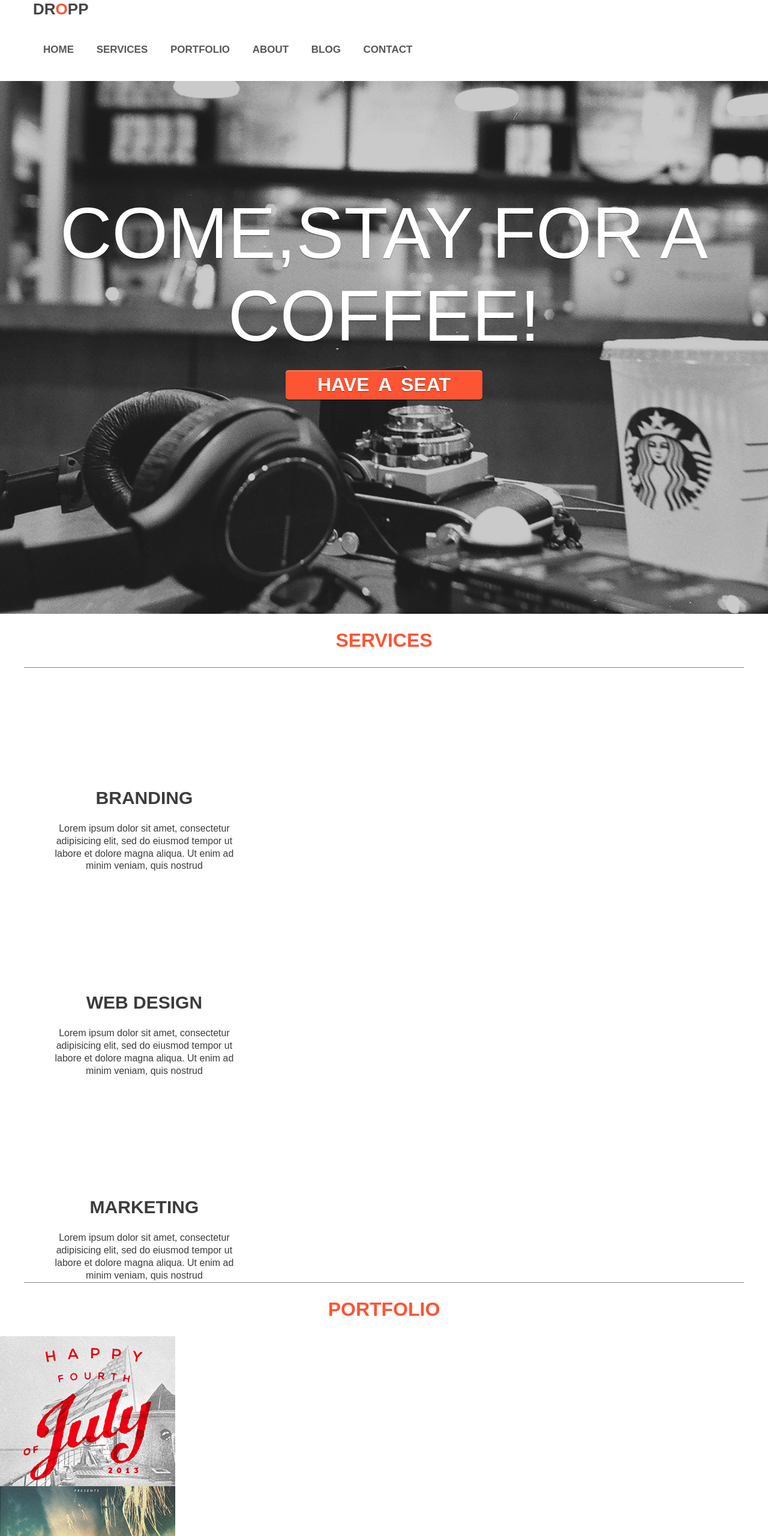
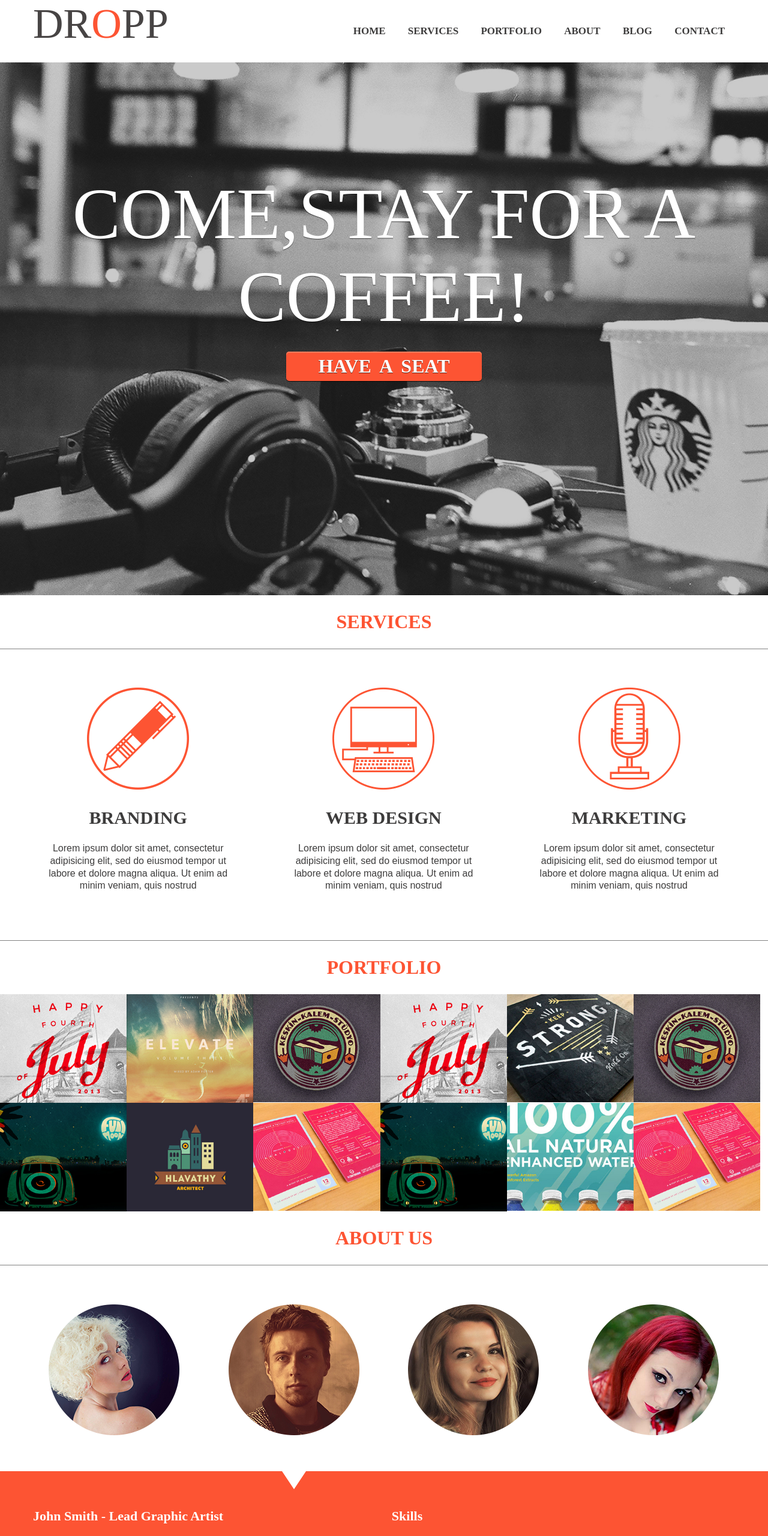
Before and after one commit to Mihaileon/dropp, a plain HTML site: page index.html in a window 1280 px wide. Shown: the top 2560 px of the page at 60% size. Drawn offline with Linux system fonts and the light colour scheme; a web font is replaced by a local one.

Commit message:
скомпелированный style.css

```diff
--- a/css/style.css
+++ b/css/style.css
@@ -1,226 +1,245 @@
-
-body{
+body {
   margin: 0;
-    font-family: "Oswald", Arial, Helvetica, sans-serif;
+  font-family: Arial, sans-serif;
   font-size: 13px;
 }
-
-.title, h1, h2, h3, h4 {
-    margin-top: 0;
-    margin-bottom: 0;
+h1 {
+  font-size: 28px;
 }
-
-ul{
-	margin: 0;
-	padding: 0;
+h2 {
+  font-size: 26px;
 }
-
-p{
-	font-family: Arial;
+h3 {
+  font-size: 24px;
+}
+h4 {
+  font-size: 22px;
+}
+p {
   margin: 0;
   font-size: 16px;
   line-height: 1.3;
+  font-family: Arial;
 }
-
-a{
-	text-decoration: none;
-	color: inherit;
+.header {
+  min-width: 798px;
 }
-
-.main-container{
+.main-container {
   margin: 0 auto;
   max-width: 1200px;
   min-width: 768px;
   padding: 0 15px;
   box-sizing: border-box;
 }
-
-.flexbox{
-	display: flex;
-	flex-flow: row wrap;
-}
-
-.header__flexbox{
+.header__container {
   display: flex;
   justify-content: space-between;
 }
-
-.header__logo{
+.header__logo {
   color: #474444;
+  font-size: 70px;
+  font-weight: normal;
 }
-
-.header_symbol{
+.header_symbol {
   color: #fd5433;
 }
-
-.header__menu{
+@keyframes slidein {
+  from {
+    padding-right: 35%;
+  }
+  to {
+    padding-right: 0%;
+  }
+}
+.header__menu {
   max-width: 900px;
+  animation-duration: 1s;
+  animation-name: slidein;
 }
-
-.menu__list-item{
+.list {
+  padding-left: 0;
+  margin-bottom: 0;
+  margin-top: 0;
+}
+.menu__list-item {
   display: inline-block;
   font-size: 17px;
   font-weight: bold;
-	color: #565656;
+  color: #3d3c3c;
 }
-
-.menu__list-item:hover{
+.menu__list-item:hover {
   background-color: #fd5433;
 }
-
-.menu__link{
+.link {
+  text-decoration: none;
+  color: inherit;
+}
+.menu {
+  font-family: oswald;
+}
+.menu__link {
   display: inline-block;
   padding: 42px 17px;
 }
-
-.menu__link:hover{
-	color : #fff;
+.menu__link:hover {
+  color: #fff;
 }
-
-.home{
+.home {
   position: relative;
   background-image: url(../img/layout.jpg);
   background-repeat: no-repeat;
   background-size: cover;
   min-width: 798px;
   background-position: center center;
-    z-index: -1;
+  z-index: 0;
 }
-
-.home:after{
+.home:after {
   content: "";
   position: absolute;
-    z-index: -2;
+  z-index: -1;
   top: 0;
   opacity: 0.3;
   background-color: #515151;
   width: 100%;
   height: 100%;
 }
-
-.home__content{
+.home__content {
   text-align: center;
   padding: 184px 0 357px;
 }
-
-.home__slogan{
+.home__slogan {
+  font-family: oswald;
   display: block;
   font-size: 120px;
   font-weight: normal;
   color: #fff;
   text-shadow: 0 1px 1px rgba(0, 0, 0, 0.6);
 }
-
-.home__link{
+.home__link {
   padding: 6px 53px;
   margin: 22px auto 0;
   font-size: 32px;
   word-spacing: 7px;
   display: inline-block;
 }
-
-.button{
+.button {
+  font-family: oswald;
   border: none;
   font-weight: bold;
   background-color: #fd5433;
   color: #fff;
   border-radius: 5px;
   cursor: pointer;
-    box-shadow: 0 1px 1px rgba(0, 0, 0, 0.8), inset 0 2px 1px rgba(255, 126, 94, 1);
-    text-shadow: 0 1px 0px rgba(0, 0, 0, 0.6)
+  box-shadow: 0 1px 1px rgba(0, 0, 0, 0.8), inset 0 2px 1px #ff7e5e;
+  text-shadow: 0 1px 0px rgba(0, 0, 0, 0.6);
+  transition: background 0.5s ease-in-out, box-shadow 0.3s ease-in-out;
 }
-
-.services{
+.button:hover {
+  background: #3d3c3c;
+  box-shadow: none;
+  color: #fff;
+}
+.services {
+  min-width: 798px;
+  padding-top: 26px;
+}
+.title {
+  margin-bottom: 0;
+  margin-top: 0;
+  font-family: oswald;
+}
+.services__title {
+  margin-bottom: 26px;
+  color: #fd5433;
+  text-align: center;
+  font-size: 32px;
+}
+.services__container {
+  border-bottom: 1px solid #828282;
+  border-top: 1px solid #828282;
+}
+.services__content {
+  padding: 64px 0 80px;
+  display: flex;
+  flex-wrap: wrap;
+}
+.services__column {
+  text-align: center;
+  width: 31.7%;
+  margin-right: 2.4%;
+  background-repeat: no-repeat;
+  background-position-x: center;
+}
+.services__column:nth-child(3n+3) {
+  margin-right: 0;
+}
+.services__column:nth-child(n+4) {
+  margin-top: 64px;
+}
+.service__branding-icon {
+  background-image: url(../img/pen_icon.png);
+}
+.service__web-design-icon {
+  background-image: url(../img/pc_icon.png);
+}
+.service__marketing-icon {
+  background-image: url(../img/mic_icon.png);
+}
+.service__title {
+  color: #3d3c3c;
+  position: relative;
+  padding-top: 200px;
+  margin-top: 0px;
+  font-size: 30px;
+}
+.service__content {
+  margin-top: 24px;
+  color: #3d3c3c;
+  font-size: 16px;
+  padding: 0 9% 0;
+}
+.portfolio {
   min-width: 798px;
 }
-
-.services__title{
+.portfolio__title {
   padding-top: 26px;
   padding-bottom: 26px;
   color: #fd5433;
   text-align: center;
   font-size: 32px;
 }
-
-.services__content{
-   	border-bottom: 1px solid #828282;
-   	border-top: 1px solid #828282;
+.portfolio__pictures {
+  display: flex;
+  flex-wrap: wrap;
 }
-
-.services__insides{
-	padding: 64px 0 80px;
+.portfolio__link {
+  width: 16.5%;
 }
-
-.services__column{
-	text-align: center;
-	width: 31.7%;
-	max-width: 375px;
-	margin-right: 2.4%;
+.portfolio__image {
+  max-width: 100%;
+  width: 100%;
+  display: block;
 }
-
-.services__column:nth-child(3n+3){
-   margin-right: 0;
+.about-us {
+  min-width: 798px;
+  padding-top: 26px;
 }
-
-.services__column:nth-child(n+4){
-   margin-top: 64px;
-}
-
-.service__title{
-	color: #3d3c3c;
-	position: relative;
-	padding-top: 200px;
-	margin-top: 0px;
-	font-size: 30px;
-}
-
-.service__content{
-	margin-top: 24px;
-	color: #3d3c3c;
-	font-size: 16px;
-	padding:0 9% 0;
-}
-
-.portfolio__title{
-	padding-top: 26px;
-	padding-bottom: 26px;
+.about-us__title {
+  margin-bottom: 26px;
   color: #fd5433;
   text-align: center;
   font-size: 32px;
 }
-
-.portfolio__content{
-	margin: auto;
+.about-us__foto {
+  padding-top: 65px;
+  padding-bottom: 60px;
+  border-top: 1px solid #828282;
+}
+.about-us__pictures {
   display: flex;
   flex-wrap: wrap;
-   	padding: 0 15px;
 }
-
-.portfolio__link{
-	width: 16.5%;
-}
-
-.portfolio__image{
-	max-width: 100%;
-	display: block;
-}
-
-.about-us__title{
-	padding-top: 26px;
-	padding-bottom: 26px;
-	color: #fd5433;
-    text-align: center;
-    font-size: 32px;
-}
-
-.about-us__foto{
-	border-top: 1px solid #828282;
-	padding-top: 65px;
-	padding-bottom: 60px;
-	min-width: 798px;
-}
-
-.about-us__picture{
+.about-us__picture {
   position: relative;
   flex-basis: 23.1%;
   display: flex;
@@ -228,20 +247,16 @@ a{
   margin-right: 2.5%;
   align-items: center;
 }
-
-.about-us__picture:last-of-type{
+.about-us__picture:last-of-type {
   margin-right: 0;
 }
-
-.about-us__picture:nth-child(4n+4){
+.about-us__picture:nth-child(4n+4) {
   margin-right: 0;
 }
-
-.about-us__picture:nth-child(n+5){
+.about-us__picture:nth-child(n+5) {
   margin-top: 30px;
 }
-
-.about-us__picture_active:after{
+.about-us__picture_active:after {
   content: "";
   position: absolute;
   left: 50%;
@@ -250,55 +265,44 @@ a{
   border: 22px solid transparent;
   border-top: 33px solid #fff;
 }
-
-.about-us__img{
+.about-us__img {
   max-width: 100%;
   display: block;
 }
-
-.about-us__info{
+.about-us__info-container {
   background-color: #fd5433;
-    min-width: 798px;
   padding-top: 62px;
   padding-bottom: 44px;
 }
-
-.about-us__column{
+.about-us__information {
+  display: flex;
+}
+.about-us__descriprion {
   width: 48.9%;
   max-width: 573px;
   margin-right: 2.2%;
-	margin-top: 30px;
 }
-
-.about-us__column:nth-child(2n+2){
-	margin-right: 0;
+.about-us__addition {
+  width: 48.9%;
+  max-width: 573px;
 }
-
-.about-us__column:nth-child(-n+2){
-	margin-top: 0;
-}
-
-.about-us__name{
+.about-us__name {
   font-size: 22px;
   color: #fff;
 }
-
-.about-us__text{
+.about-us__text {
   padding-right: 7%;
   color: #fff;
   margin-top: 45px;
 }
-
-.about-us__skills-title{
+.about-us__skills-title {
   font-size: 22px;
   color: #fff;
 }
-
-.about-us__skill{
+.about-us__skill {
   color: #fff;
 }
-
-.about-us__skill-progress{
+.about-us__skill-progress {
   background-color: #fff;
   width: 49%;
   display: inline-block;
@@ -306,133 +310,119 @@ a{
   height: 10px;
   vertical-align: baseline;
 }
-
-.about-us__skill-progress[value]::-webkit-progress-bar{
+.about-us__skill-progress[value]::-webkit-progress-bar {
   background-color: #fd5433;
 }
-
-.about-us__skill-progress[value]::-webkit-progress-value{
+.about-us__skill-progress[value]::-webkit-progress-value {
   background-color: #fff;
 }
-
-.about-us__skills{
+.about-us__skills {
   margin-top: 46px;
   font-family: Arial;
   font-size: 16px;
 }
-
-.about-us__skill{
+.about-us__skill {
   margin-bottom: 12px;
 }
-
-.about-us__skill:last-child{
+.about-us__skill:last-child {
   margin-bottom: 0;
 }
-
-.about-us__skill-name{
+.about-us__skill-name {
   display: inline-block;
   width: 30%;
   letter-spacing: 0.3px;
 }
-
-.about-us__skill-item{
+.about-us__skill-item {
   display: inline-block;
   margin-left: 10.5%;
 }
-
-.about-us__skill-value{
+.about-us__skill-value {
   display: inline-block;
   margin-left: 1.5%;
 }
-
-.latest-posts__title{
+.latest-posts {
+  min-width: 798px;
   padding-top: 26px;
-	padding-bottom: 26px;
+}
+.latest-posts__title {
+  margin-bottom: 26px;
   color: #fd5433;
   text-align: center;
   font-size: 32px;
 }
-
-.latest-posts__content{
+.latest-posts__content {
   border-top: 1px solid #828282;
-	min-width: 798px;
   padding-top: 90px;
   border-bottom: 1px solid #828282;
   padding-bottom: 92px;
 }
-
-.latest-posts__post{
+.latest-posts__posts {
+  display: flex;
+  flex-wrap: wrap;
+}
+.latest-posts__post {
   width: 48.5%;
   margin-top: 75px;
   margin-right: 3%;
 }
-
-.latest-posts__post:nth-child(2n+2){
+.latest-posts__post:nth-child(2n+2) {
   margin-right: 0;
 }
-
-.latest-posts__post:nth-child(-n+2){
+.latest-posts__post:nth-child(-n+2) {
   margin-top: 0;
 }
-
-.post__column{
+.post__column {
   display: inline-block;
   width: 47.5%;
   margin-left: 4%;
   vertical-align: top;
 }
-
-.post__column:first-of-type{
+.post__column:first-of-type {
   margin-left: 0;
 }
-
-.post__picture{
+.post__picture {
   padding-top: 9px;
 }
-
-.post__img{
+.post__img {
   max-width: 100%;
   display: block;
 }
-
-.post__time{
+.post__time {
+  font-family: oswald;
   font-size: 15px;
   font-weight: bold;
   color: #686868;
 }
-
-.post__content{
+.post__content {
   margin-top: 52px;
   color: #3d3c3c;
   padding-right: 4.3%;
 }
-
-.post__title{
+.post__title {
   font-size: 25px;
   color: #3d3c3c;
 }
-
-.contact-us__container{
+.contact-us {
+  min-width: 798px;
+  padding-top: 26px;
+}
+.contact-us__container {
   background-image: url("../img/city.jpg");
   background-size: cover;
   background-repeat: no-repeat;
   min-width: 798px;
 }
-
-.contact-us__title{
-	padding-top: 26px;
-	padding-bottom: 26px;
+.contact-us__title {
+  margin-bottom: 26px;
   color: #fd5433;
   text-align: center;
   font-size: 32px;
 }
-
-.contact-us__form{
+.contact-us__form {
   padding-top: 30px;
   padding-bottom: 85px;
 }
-
-.form__label{
+.form__label {
   display: inline-block;
   width: 48.5%;
   font-size: 20px;
@@ -440,11 +430,10 @@ a{
   vertical-align: top;
   margin-left: 2.5%;
 }
-.form__label:nth-child(odd){
+.form__label:nth-child(odd) {
   margin-left: 0;
 }
-
-.form__field{
+.form__field {
   font-size: inherit;
   font-family: inherit;
   width: 96%;
@@ -452,20 +441,18 @@ a{
   padding: 3.5% 0 3.5% 3.5%;
   border: 1px solid #CAC9C9;
 }
-.form__textarea-field{
+.form__textarea-field {
   padding: 1.5% 0 1.5% 1.5%;
   width: 100%;
 }
-.form__textarea{
+.form__textarea {
   width: 98%;
   margin-top: 22px;
 }
-
-.form__button{
+.form__button {
   width: 99.5%;
   padding-top: 5px;
   padding-bottom: 5px;
   margin-top: 22px;
-	font-family: inherit;
   font-size: 26px;
 }
```
Lines whose indentation alone changed are shown as unchanged.
